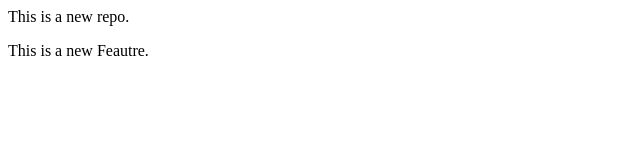
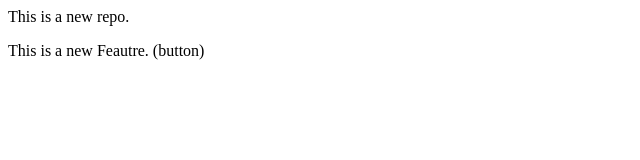
Before and after one commit to Saksham8688/LocalDemo, a plain HTML site: page index.html in a window 1280 px wide. Shown: the full height of the page, 0-640 px from the left. Drawn offline with Linux system fonts and the light colour scheme.

```diff
--- a/index.html
+++ b/index.html
@@ -1,2 +1,2 @@
 <p>This is a new repo.</p>
-<p> This is a new Feautre.</p>
+<p> This is a new Feautre. (button)</p>
```
